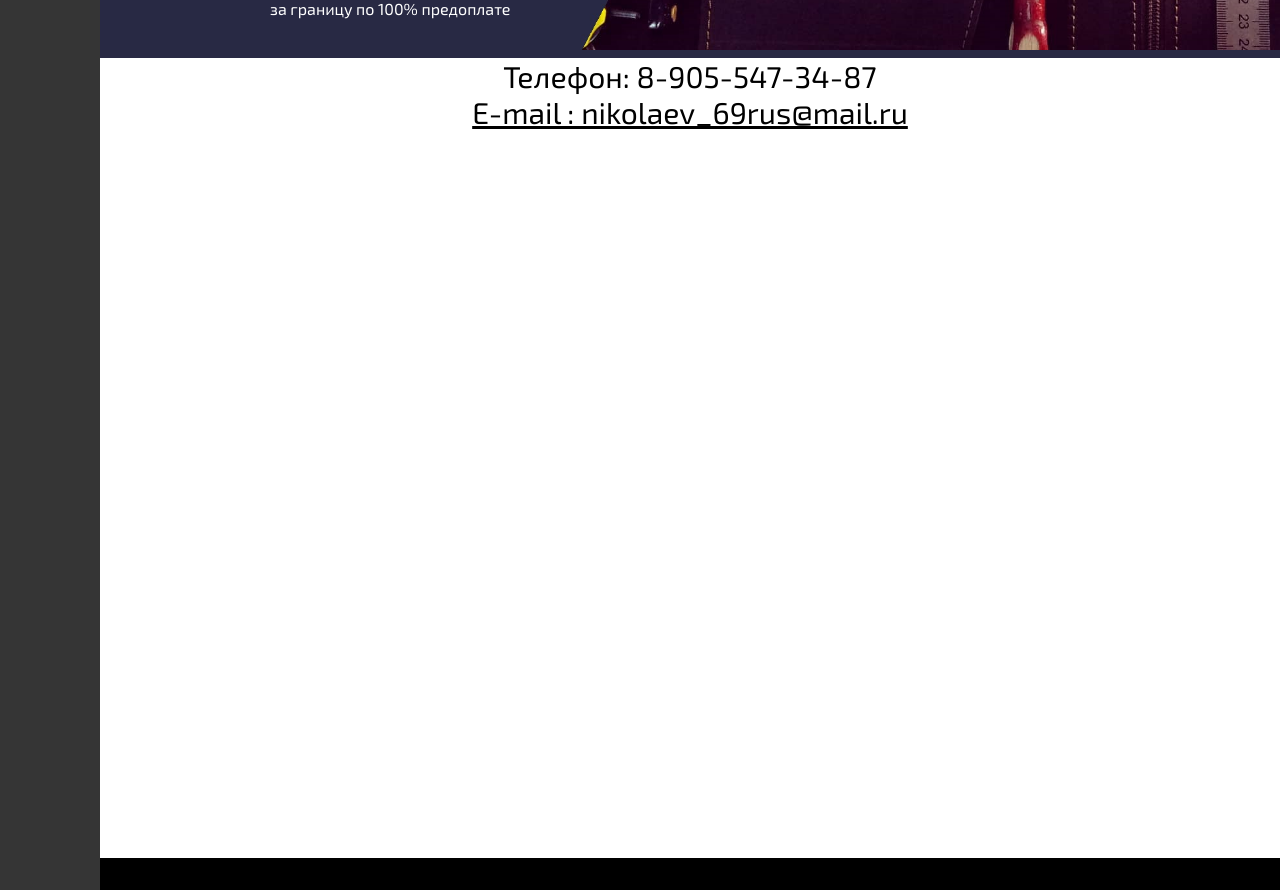
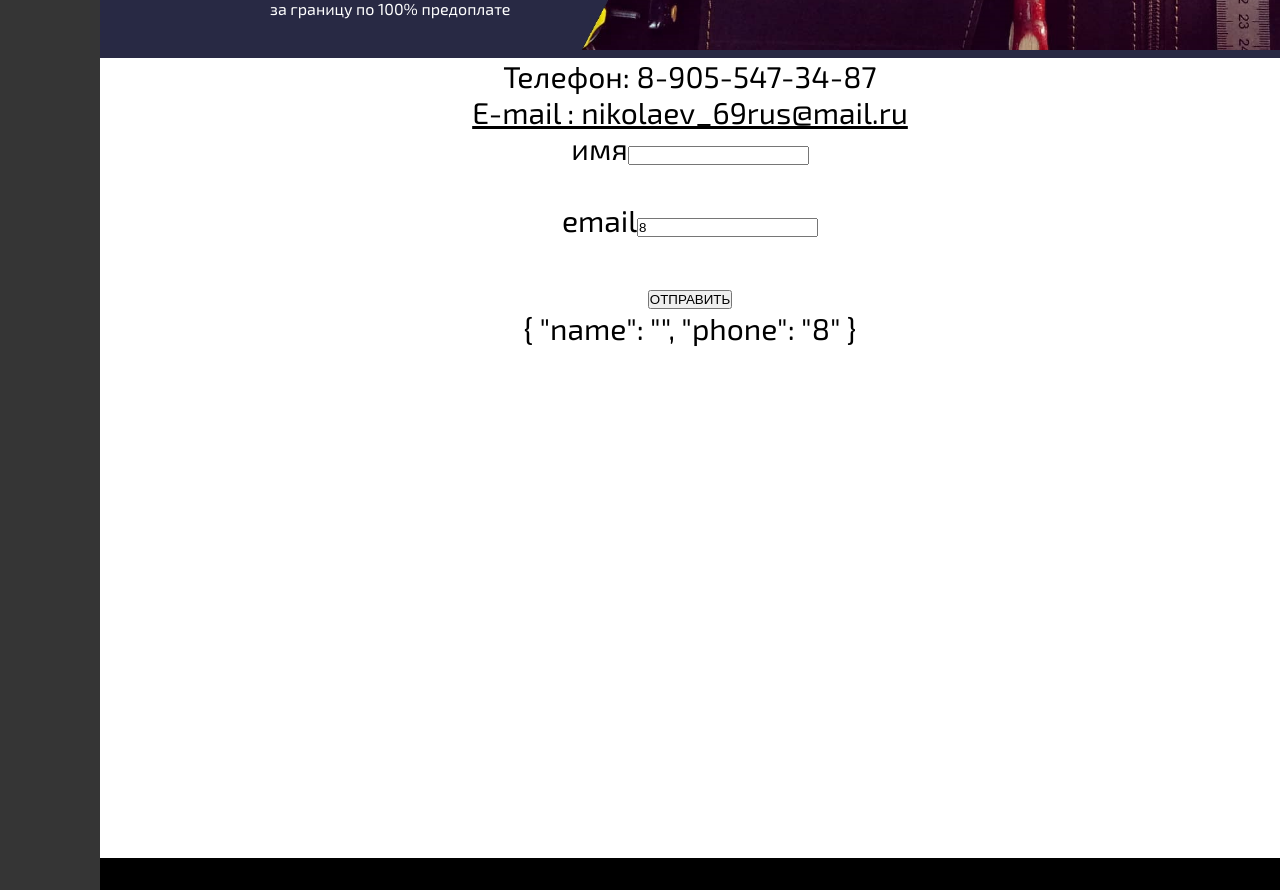
Before and after one commit to nightingale69/amstuff, an Angular app: page / in a window 1280 px wide. Shown: the part 5040-5930 px from the top of the page. Built offline with nearby package versions, Linux system fonts and the light colour scheme.

Commit message:
lite form for send mail

```diff
--- a/src/app/app.module.ts
+++ b/src/app/app.module.ts
@@ -1,5 +1,6 @@
 import { BrowserModule } from '@angular/platform-browser';
 import { NgModule } from '@angular/core';
+import { ReactiveFormsModule } from '@angular/forms';
 
 import { AppComponent } from './app.component';
 import { ProductsComponent } from './products/products.component';
@@ -18,7 +19,8 @@ import { CommunicationsComponent } from './communications/communications.compone
     CommunicationsComponent
   ],
   imports: [
-    BrowserModule
+    BrowserModule,
+    ReactiveFormsModule
   ],
   providers: [],
   bootstrap: [AppComponent]
--- a/src/app/communications/communications.component.css
+++ b/src/app/communications/communications.component.css
@@ -8,6 +8,10 @@
     z-index: 10;
 }
 
+input.ng-touched.ng-invalid{
+    border-color: red;
+}
+
 .content__communications a {
     color: #000000;
 }
--- a/src/app/communications/communications.component.html
+++ b/src/app/communications/communications.component.html
@@ -1,6 +1,7 @@
 <div class="content__communications">
     <div class="communications__number">
         <p><a name="communications"></a></p>
+        <!--https://habr.com/post/346242/-->
         <p>
             Телефон: 8-905-547-34-87
         </p>
@@ -10,4 +11,21 @@
           	</a>
         </p>
     </div>
+    <form [formGroup]="myFirstReactiveForm" (submit)="onSubmit()">
+        <label for="name">имя</label>
+        <input type="text" id="name" formControlName="name" />
+        <div class="error" *ngIf="isControlInvalid('name')">
+            Имя должно состоять только из русских букв
+        </div>
+        <br/><br/>
+
+        <label for="phone">email</label>
+        <input type="text" id="phone" formControlName="phone" />
+        <br/><br/>
+
+        <button type="submit">ОТПРАВИТЬ</button>
+      </form>
+      <div>
+        {{myFirstReactiveForm.value | json}}
+       </div>
 </div>
--- a/src/app/communications/communications.component.ts
+++ b/src/app/communications/communications.component.ts
@@ -1,15 +1,57 @@
 import { Component, OnInit } from '@angular/core';
+import { FormGroup, FormBuilder, Validators } from '@angular/forms';
 
 @Component({
-  selector: 'app-communications',
-  templateUrl: './communications.component.html',
-  styleUrls: ['./communications.component.css']
+  	selector: 'app-communications',
+  	templateUrl: './communications.component.html',
+  	styleUrls: ['./communications.component.css']
 })
+
 export class CommunicationsComponent implements OnInit {
+	myFirstReactiveForm: FormGroup;
 
-  constructor() { }
+	constructor(private fb: FormBuilder){}
+ 	ngOnInit(){
+		this.initForm();
+	}
 
-  ngOnInit() {
-  }
+	/** Инициализация формы*/
+	initForm(){
+		this.myFirstReactiveForm = this.fb.group({
+			name: ['', [
+			  	Validators.required,
+			  	Validators.pattern(/[А-я]/)
+				]
+			],
+			phone: ['8', [
+			  	Validators.required, Validators.email
+				]
+			]
+		});
+	}
 
+	isControlInvalid(controlName: string): boolean {
+		const control = this.myFirstReactiveForm.controls[controlName];
+
+		const result = control.invalid && control.touched;
+
+		return result;
+	}
+
+	onSubmit() {
+		const controls = this.myFirstReactiveForm.controls;
+
+		 /** Проверяем форму на валидность */
+		if (this.myFirstReactiveForm.invalid) {
+			/** Если форма не валидна, то помечаем все контролы как touched*/
+			Object.keys(controls)
+		   	.forEach(controlName => controls[controlName].markAsTouched());
+
+		   /** Прерываем выполнение метода*/
+		   return;
+		}
+
+		/** TODO: Обработка данных формы */
+		console.log(this.myFirstReactiveForm.value);
+	}
 }
```
